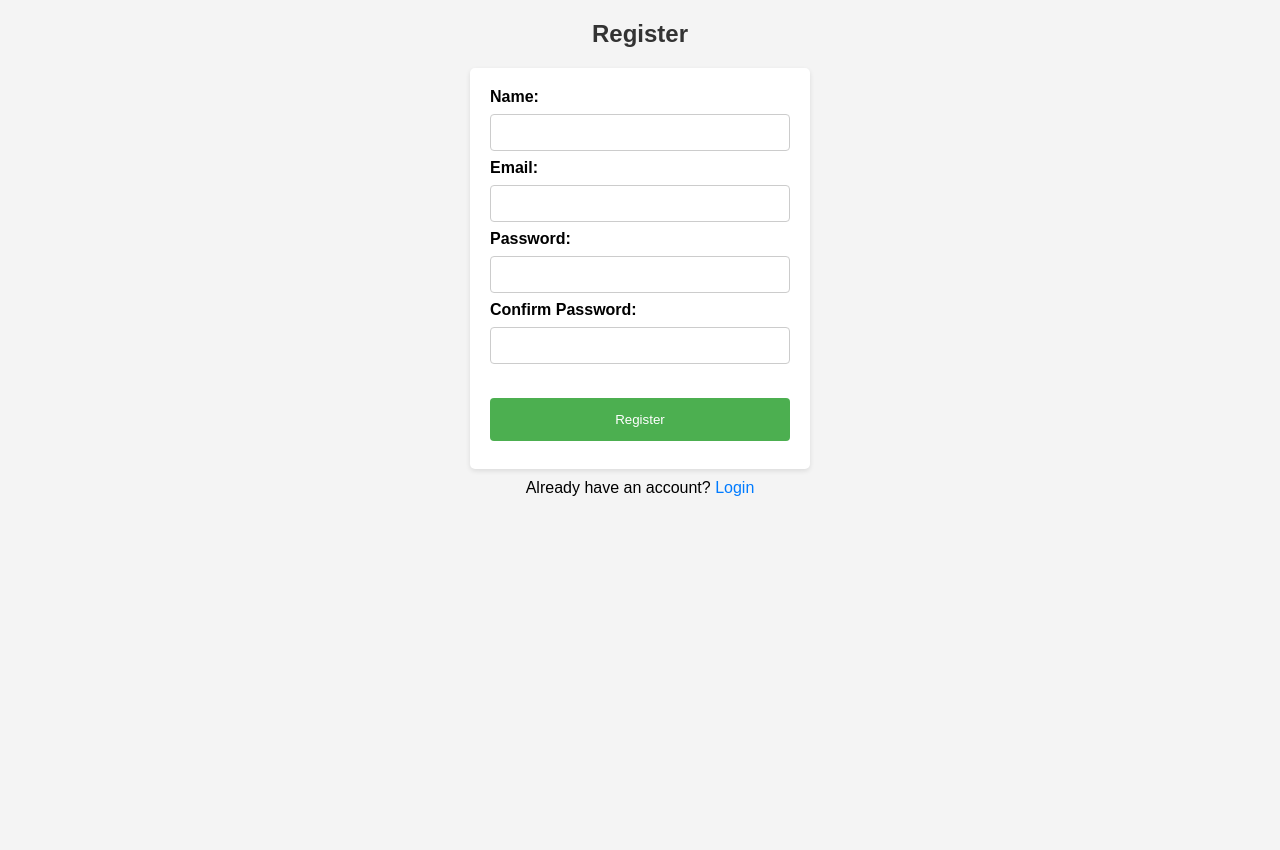
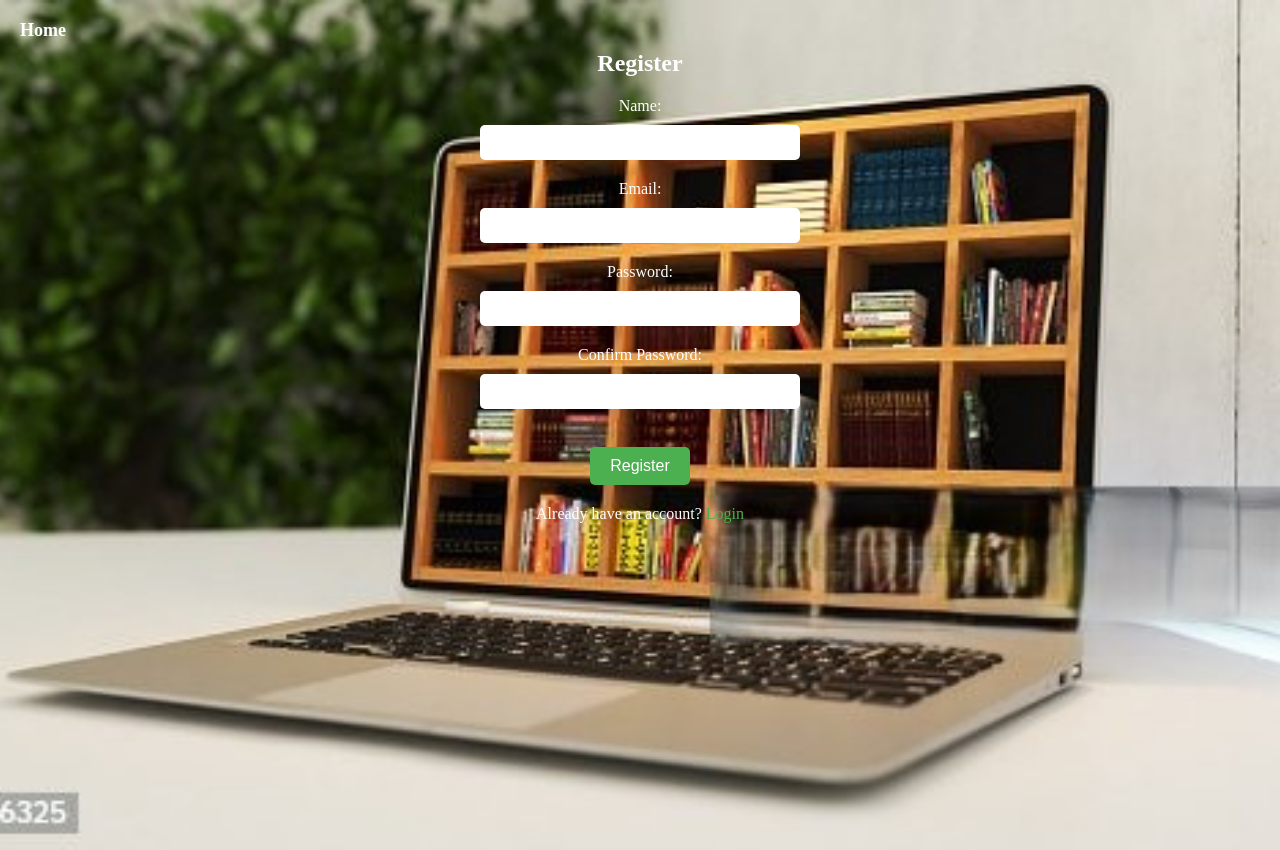
Before and after one commit to Deiaa-alzyat/Book_store_project, a Flask app: page /register in a window 1280 px wide. Before the commit the page ends 496 px from the top, so only its background shows below. Run offline with Flask 3, Linux system fonts and the light colour scheme.

Commit message:
10Apr2024

```diff
--- a/auth/routes.py
+++ b/auth/routes.py
@@ -1,12 +1,31 @@
 from flask import Blueprint, request, jsonify, redirect, url_for,session,render_template
+from werkzeug.security import generate_password_hash, check_password_hash
 from models import db, User, Book, Author, Review
 from flask_jwt_extended import create_access_token, create_refresh_token, jwt_required, get_jwt_identity, unset_jwt_cookies
-from flask_bcrypt import Bcrypt
+from flask_bcrypt import Bcrypt, generate_password_hash, check_password_hash
 
 # Create a Blueprint for routes
 bp = Blueprint('routes', __name__)
 
 bcrypt = Bcrypt()
+@bp.route('/update_passwords')
+def update_passwords():
+    # Fetch all existing users from the database
+    users = User.query.all()
+
+    # Print all users and their passwords
+    for user in users:
+        print(f"User: {user.name}, Email: {user.email}, Password: {user.password}")
+
+    # Iterate over each user and update their password
+    for user in users:
+        hashed_password = generate_password_hash(user.password).decode('utf-8')
+        user.password = hashed_password
+
+    # Commit the changes to the database
+    db.session.commit()
+
+    return "Passwords updated successfully!"
 
 # Route to get book information
 @bp.route('/api/book/<int:book_id>', methods=['GET'])
@@ -47,8 +66,8 @@ def register():
             return jsonify({"msg": "User already exists"}), 409
 
         # Create new user
-        user = User(name=name, email=email)
-        user.set_password(password)
+        hashed_password = generate_password_hash(password).decode('utf-8')
+        user = User(name=name, email=email, password=hashed_password)
         db.session.add(user)
         db.session.commit()
         return jsonify({"msg": "User registered successfully"}), 201
@@ -65,31 +84,34 @@ def user():
     return render_template('user.html')
 
 # Route for user login
-
+@bp.route('/api/login', methods=['GET', 'POST'])
 def login():
     if request.method == 'POST':
-        email = request.form.get('email')
-        password = request.form.get('password')
+        # Extract email and password from JSON request data
+        data = request.get_json()
+        email = data.get('email')
+        password = data.get('password')
+
+        if not email or not password:
+            return jsonify({"msg": "Email and password are required"}), 400
+
         user = User.query.filter_by(email=email).first()
-        if user and user.check_password(password):
-            if email == 'eng.deiaa1111@gmail.com':  # Check if admin email
-                access_token = create_access_token(identity=email)
-                refresh_token = create_refresh_token(identity=email)
-                return jsonify({
-                    "access_token": access_token,
-                    "refresh_token": refresh_token,
-                    "redirect_url": url_for('admin')
-                }), 200
-            else:
-                access_token = create_access_token(identity=email)
-                refresh_token = create_refresh_token(identity=email)
-                return jsonify({
-                    "access_token": access_token,
-                    "refresh_token": refresh_token,
-                    "redirect_url": url_for('user')
-                }), 200
-        return jsonify({"msg": "Bad username or password"}), 401
-    # If it's a GET request, render the login template
+        if user and check_password_hash(user.password, password):
+            # Generate access and refresh tokens
+            access_token = create_access_token(identity=email)
+            refresh_token = create_refresh_token(identity=email)
+
+            # Determine redirect URL based on user role
+            redirect_url = url_for('routes.admin' if email == 'eng.deiaa1111@gmail.com' else 'routes.user')
+
+            return jsonify({
+                "access_token": access_token,
+                "refresh_token": refresh_token,
+                "redirect_url": redirect_url
+            }), 200
+        else:
+            return jsonify({"msg": "Invalid email or password"}), 401
+
     return render_template('login.html')
 
 # Route to search for books
--- a/static/css/register.css
+++ b/static/css/register.css
@@ -1,50 +1,58 @@
 body {
-    font-family: Arial, sans-serif;
-    background-color: #f4f4f4;
+    background-image: url("../img/background2.JPG");
+    background-size: cover;
+    background-position: center;
+    background-repeat: no-repeat;
+    height: 100vh;
     margin: 0;
     padding: 0;
-    box-sizing: border-box;
+}
+
+.home-link {
+    position: absolute;
+    top: 20px;
+    left: 20px;
+    color: white;
+    text-decoration: none;
+    font-size: 18px;
+    font-weight: bold;
 }
 
 h2 {
+    color: white;
     text-align: center;
-    color: #333;
+    margin-top: 50px;
 }
 
 form {
-    max-width: 300px;
-    margin: 0 auto;
-    padding: 20px;
-    background-color: #fff;
-    border-radius: 5px;
-    box-shadow: 0 2px 5px rgba(0, 0, 0, 0.1);
+    text-align: center;
+    margin-top: 20px;
 }
 
 label {
-    font-weight: bold;
+    color: white;
+    font-size: 16px;
 }
 
 input[type="text"],
 input[type="email"],
 input[type="password"] {
-    width: 100%;
+    width: 300px;
     padding: 10px;
-    margin: 8px 0;
-    display: inline-block;
-    border: 1px solid #ccc;
-    border-radius: 4px;
-    box-sizing: border-box;
+    margin-top: 10px;
+    margin-bottom: 20px;
+    border: none;
+    border-radius: 5px;
 }
 
 button[type="submit"] {
     background-color: #4CAF50;
     color: white;
-    padding: 14px 20px;
-    margin: 8px 0;
+    padding: 10px 20px;
     border: none;
-    border-radius: 4px;
+    border-radius: 5px;
     cursor: pointer;
-    width: 100%;
+    font-size: 16px;
 }
 
 button[type="submit"]:hover {
@@ -52,12 +60,13 @@ button[type="submit"]:hover {
 }
 
 p {
+    color: white;
     text-align: center;
-    margin-top: 10px;
+    margin-top: 20px;
 }
 
 a {
-    color: #007bff;
+    color: #4CAF50;
     text-decoration: none;
 }
 
--- a/static/js/script.js
+++ b/static/js/script.js
@@ -9,7 +9,9 @@ async function login() {
         },
         body: JSON.stringify({ email, password })
     });
-
+    if (response.status === 401) {
+    alert("Invalid email or password");
+}
     if (response.ok) {
         const data = await response.json();
         console.log(data); // Handle successful login
--- a/templates/login.html
+++ b/templates/login.html
@@ -7,12 +7,13 @@
     <link rel="stylesheet" href="{{ url_for('static', filename='css/login.css') }}">
 </head>
 <body>
+    <a href="/" class="home-link">Home</a>
     <h2>Login</h2>
-    <form id="login-form">
+    <form id="login-form" onsubmit="event.preventDefault(); login();">
         <label for="email">Email:</label><br>
         <input type="email" id="email" name="email" required><br>
         <label for="password">Password:</label><br>
-        <input type="password" id="password" name="password" required><br><br>
+        <input type="password" id="password" name="password" autocomplete="current-password" required><br><br>
         <button type="submit">Login</button>
     </form>
     <p>Don't have an account? <a href="{{ url_for('routes.register') }}">Register</a></p>
--- a/templates/register.html
+++ b/templates/register.html
@@ -7,16 +7,17 @@
     <link rel="stylesheet" href="{{ url_for('static', filename='css/register.css') }}">
 </head>
 <body>
+    <a href="/" class="home-link">Home</a>
     <h2>Register</h2>
-    <form id="register-form" onsubmit="register(event)">
+    <form id="register-form" onsubmit="event.preventDefault(); register();">
         <label for="name">Name:</label><br>
         <input type="text" id="name" name="name" required><br>
         <label for="email">Email:</label><br>
         <input type="email" id="email" name="email" required><br>
         <label for="password">Password:</label><br>
-        <input type="password" id="password" name="password" required><br>
+        <input type="password" id="password" name="password" autocomplete="new-password" required><br>
         <label for="confirm-password">Confirm Password:</label><br>
-        <input type="password" id="confirm-password" name="confirm-password" required><br><br>
+        <input type="password" id="confirm-password" name="confirm-password" autocomplete="new-password" required><br><br>
         <button type="submit">Register</button>
     </form>
     <p>Already have an account? <a href="{{ url_for('routes.login') }}">Login</a></p>
```
Also changed, not shown: delete_users.py (added, +16 -0 lines), static/css/login.css (+46 -28 lines), static/css/style.css (+40 -27 lines), templates/home.html (+20 -8 lines), instance/database.db, models.py (line endings or trailing spaces), static/img/background.jpg (added), static/img/background2.jpg (added).
